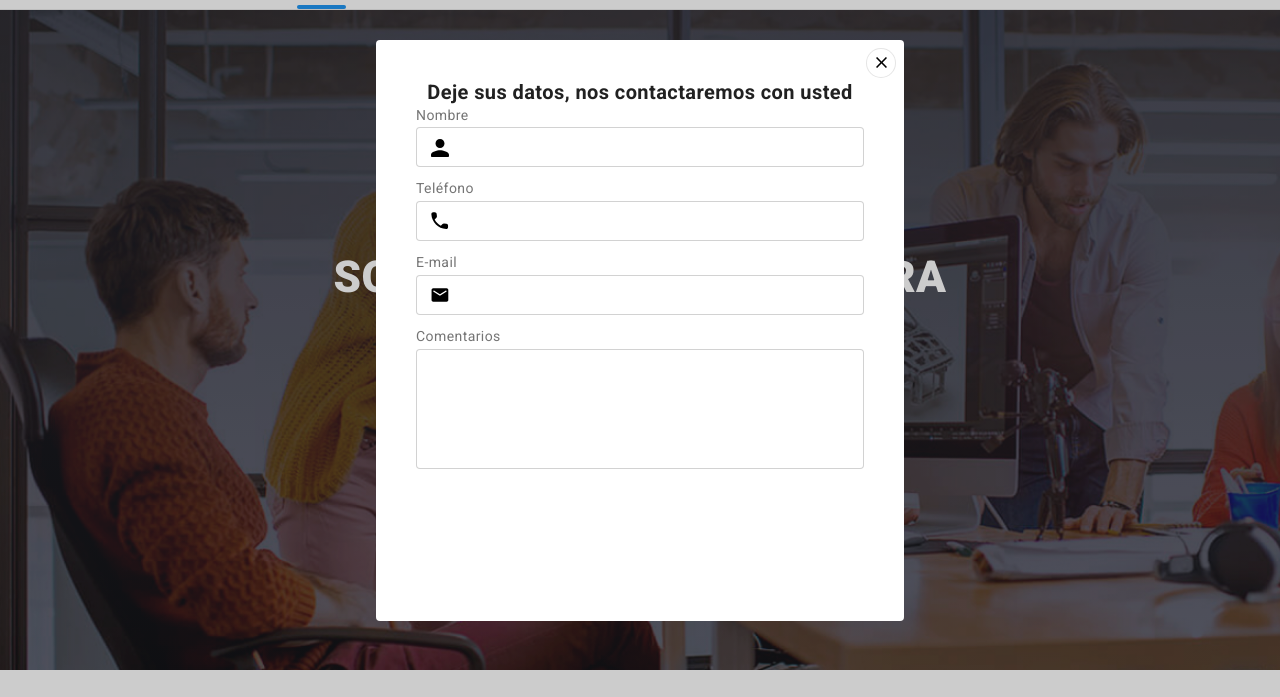
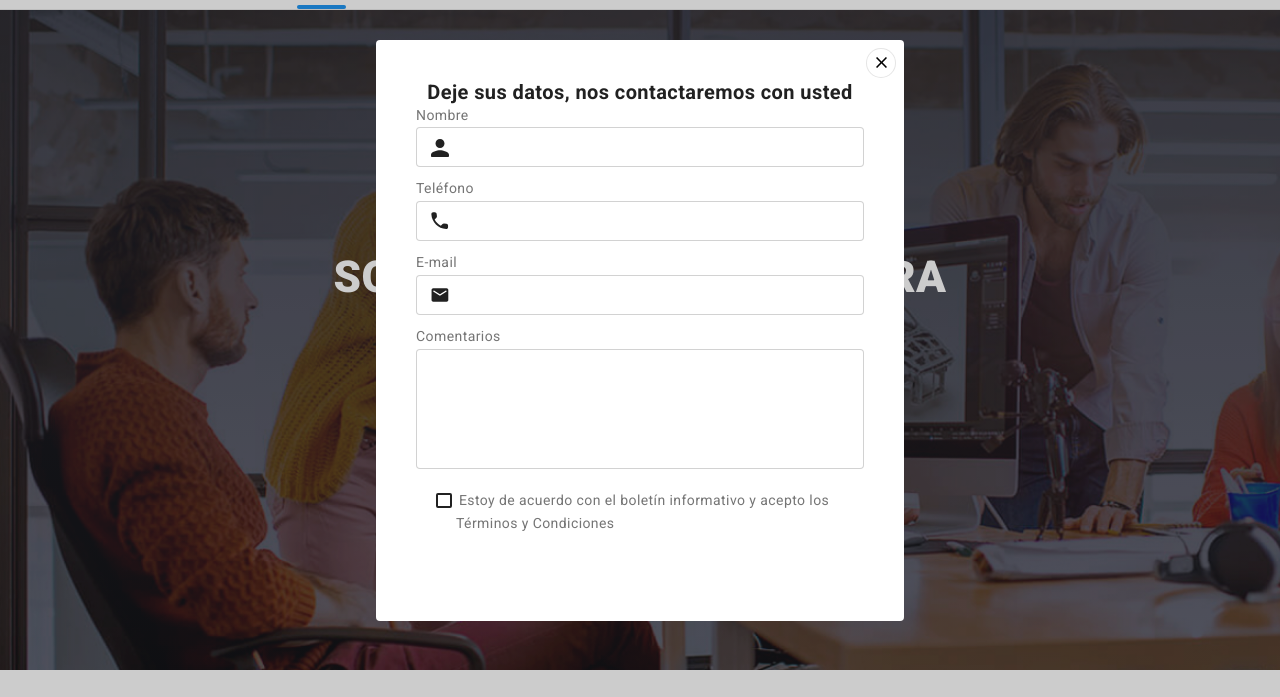
Before and after one commit to AlejaEJ/goit-markup-hw-06, a plain HTML site: page index.html in a window 1280 px wide. Both pictures are taken after a click on the button "Solicite nuestro servicio". Shown: the part 70-767 px from the top of the page. Drawn offline with nearby package versions, Linux system fonts and the light colour scheme.

Commit message:
Modified Document

```diff
--- a/css/styles.css
+++ b/css/styles.css
@@ -288,11 +288,13 @@ a {
     outline: none;
 }
 
-.backdrop .modal-form .modal-form_label .modal-form_input:focus {
+.backdrop .modal-form .modal-form_label .modal-form_input:focus,
+.backdrop .modal-form .modal-form_label .modal-form_input:hover {
     border: 1px solid var(--accent-color);
 }
 
-.backdrop .modal-form .modal-form_label .modal-form_input:focus + .modal-form_icon {
+.backdrop .modal-form .modal-form_label .modal-form_input:focus + .modal-form_icon,
+.backdrop .modal-form .modal-form_label .modal-form_input:hover + .modal-form_icon {
     fill:var(--accent-color);
 }
 
@@ -300,6 +302,7 @@ a {
     width: 18px;
     height: 18px;
     position: absolute;
+    fill: var(--primary-black-color);
 
     top: 35px;
     bottom: 14px;
@@ -321,6 +324,49 @@ a {
     padding: 12px 16px;
     outline: none;
 }
+
+.backdrop .modal-form .modal-form_checkoption {
+    display: block;
+    position: relative;
+    padding-left: 40px;
+    margin-top: 20px;
+}
+
+.backdrop .modal-form .modal-form_checkoption .modal-form_checkbox {
+    width: 1px;
+    height: 1px;
+    margin: -1px;
+    opacity: 0;
+}
+
+.backdrop .modal-form .modal-form_checkoption .modal-form_box {
+    position: absolute;
+    display: flex;
+    align-items: center;
+    justify-content: center;
+    width: 16px;
+    height: 15px;
+    overflow: hidden;
+    border-radius: 2px;
+    background-color: var(--primary-white-color);
+    border: 2px solid var(--primary-black-color);
+
+    top: 4px;
+    left: 20px;
+}
+
+.backdrop .modal-form .modal-form_checkoption .modal-form_checkbox:checked + .modal-form_box {
+    background-color: var(--accent-color);
+    border: 2px solid var(--accent-color);
+}
+
+.backdrop .modal-form .modal-form_checkoption .modal-form_iconcheck {
+    width: 11px;
+    height: 8px;
+}
+
+
+
 
 /* Hero Section */
 .hero-section {
--- a/index.html
+++ b/index.html
@@ -104,6 +104,16 @@
             <textarea class="modal-form_comments" name="comments" id="comments"
             placeholder="Introduzca el texto">
             </textarea>
+          </label>
+
+          <label class="modal-form_checkoption" for="policy">
+            <input class="modal-form_checkbox" type="checkbox" name="policy" id="policy" />
+            <span class="modal-form_box">
+              <svg class="modal-form_iconcheck">
+                <use href="./Images/icons.svg#icon-checkmark"></use>
+              </svg>
+            </span>
+           Estoy de acuerdo con el boletín informativo y acepto los Términos y Condiciones</div>
           </label>
         </form>
       </section>
```
Also changed, not shown: Images/icons.svg.
